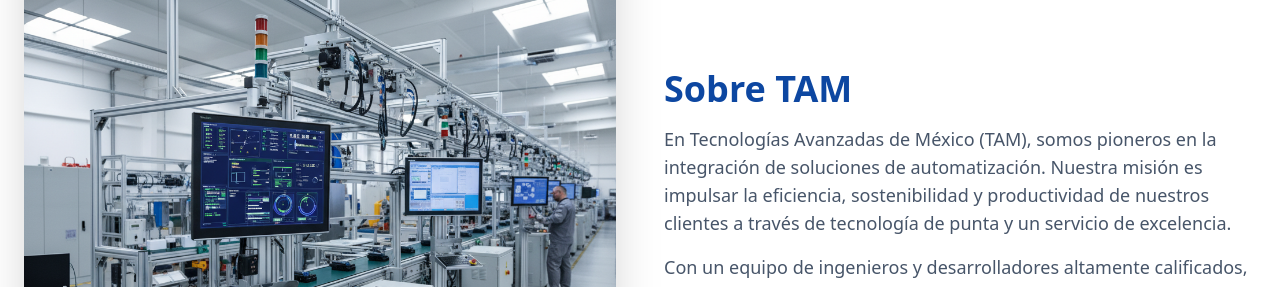
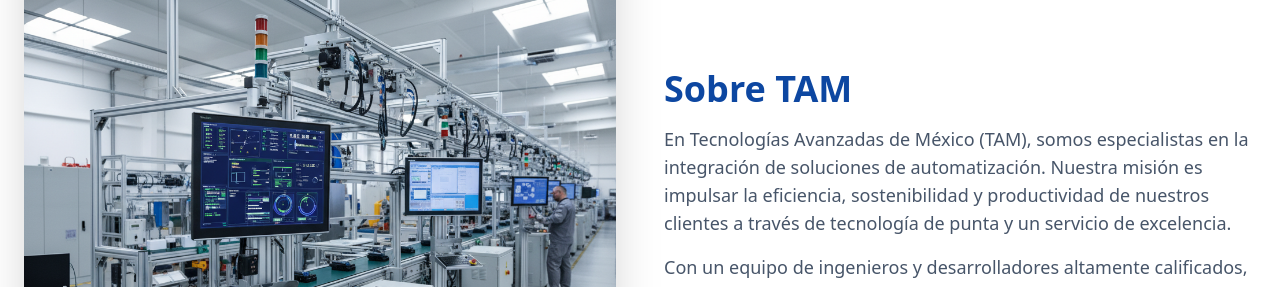
Before and after one commit to FernandoNavas9/TAM, a React (Vite) app: page / in a window 1280 px wide. Shown: the part 1880-2167 px from the top of the page. Built offline with nearby package versions, Linux system fonts and the light colour scheme.

Commit message:
Update description of TAM in App.tsx

```diff
--- a/App.tsx
+++ b/App.tsx
@@ -115,7 +115,7 @@ const MainContent: React.FC = () => {
         <div className="md:w-1/2">
             <h2 className="text-3xl md:text-4xl font-bold text-tam-blue mb-4">Sobre TAM</h2>
             <p className="text-slate-600 text-lg mb-4">
-                En Tecnologías Avanzadas de México (TAM), somos pioneros en la integración de soluciones de automatización. Nuestra misión es impulsar la eficiencia, sostenibilidad y productividad de nuestros clientes a través de tecnología de punta y un servicio de excelencia.
+                En Tecnologías Avanzadas de México (TAM), somos especialistas en la integración de soluciones de automatización. Nuestra misión es impulsar la eficiencia, sostenibilidad y productividad de nuestros clientes a través de tecnología de punta y un servicio de excelencia.
             </p>
             <p className="text-slate-600 text-lg">
                 Con un equipo de ingenieros y desarrolladores altamente calificados, abordamos cada proyecto con un enfoque consultivo, entendiendo a fondo los desafíos para diseñar la solución más efectiva y rentable.
```
